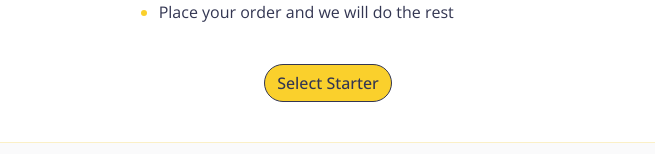
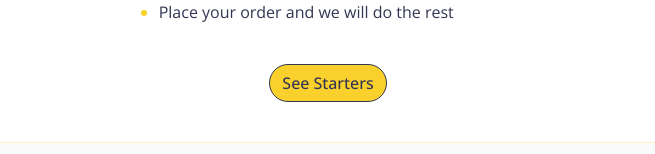
Before and after one commit to Ian-Garrigan/react-pwa-group-project, a React (Create React App) app: page / in a window 1280 px wide. Shown: the part 925-1079 px from the top of the page, without its empty margins (312-967 px from the left). Built offline with nearby package versions, Linux system fonts and the light colour scheme.

Commit message:
Changed button on home page to See Starters rather than Select Starter

```diff
--- a/src/views/Home.js
+++ b/src/views/Home.js
@@ -55,7 +55,7 @@ function Home(){
       <Row className="text-center">
         <Col>
         <Link to="/Starters">
-          <Button className="button">Select Starter</Button>
+          <Button className="button">See Starters</Button>
           </Link>
           <br></br>
           <br></br>
```
